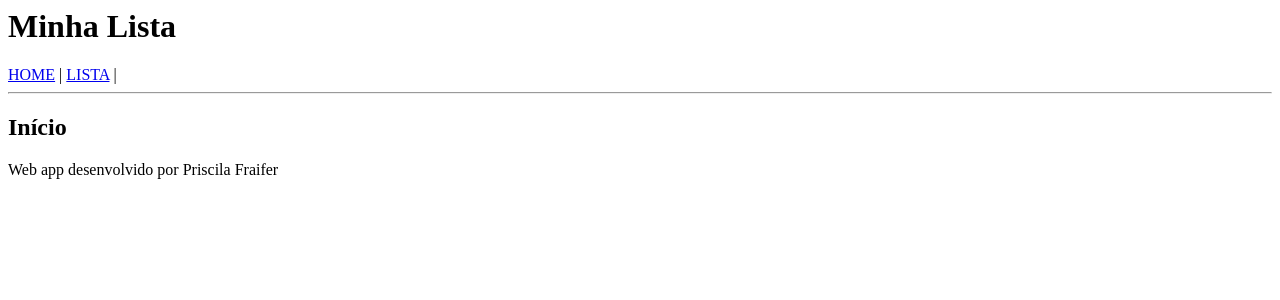
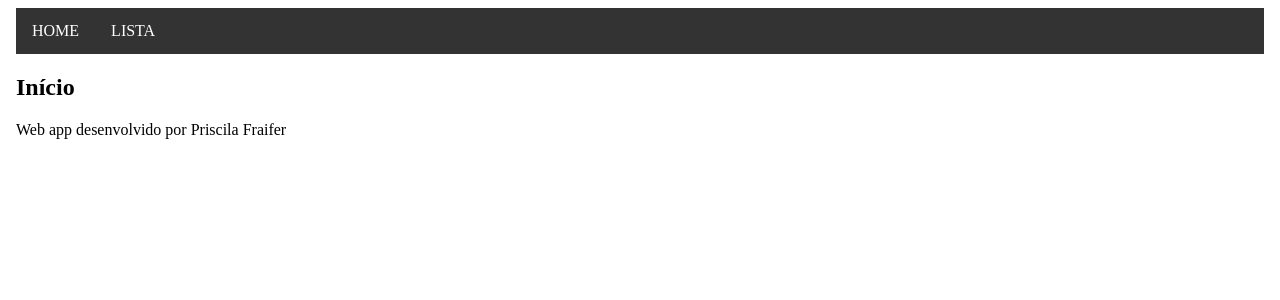
Before and after one commit to priscilafraifer/angular-ivy-du1vkc, an Angular app: page / in a window 1280 px wide. Shown: the top 300 px of the page. Built offline with nearby package versions, Linux system fonts and the light colour scheme.

Commit message:
1 file modified

```diff
--- a/src/app/app.component.html
+++ b/src/app/app.component.html
@@ -1,4 +1,41 @@
-<h1>Minha Lista</h1>
-    <a [routerLink]="['/']">HOME</a> | <a [routerLink]="['/list']">LISTA</a> |
-    <hr />
+<!DOCTYPE html>
+<html>
+  <head>
+    <title>Minha Lista</title>
+
+    <style>
+
+      ul {
+        list-style-type: none;
+        margin: 0;
+        padding: 0;
+        overflow: hidden;
+        background-color: #333;
+      }
+
+      li {
+        float: left;
+      }
+
+      li a {
+        display: block;
+        color: white;
+        text-align: center;
+        padding: 14px 16px;
+        text-decoration: none;
+      }
+
+      li a:hover {
+        background-color: #111;
+      }
+    </style>
+  </head>
+  <body>
+    <ul>
+      <li><a class="active" [routerLink]="['/']">HOME</a></li>
+      <li><a [routerLink]="['/list']">LISTA</a></li>
+    </ul>
+
     <router-outlet></router-outlet>
+  </body>
+</html>
```
